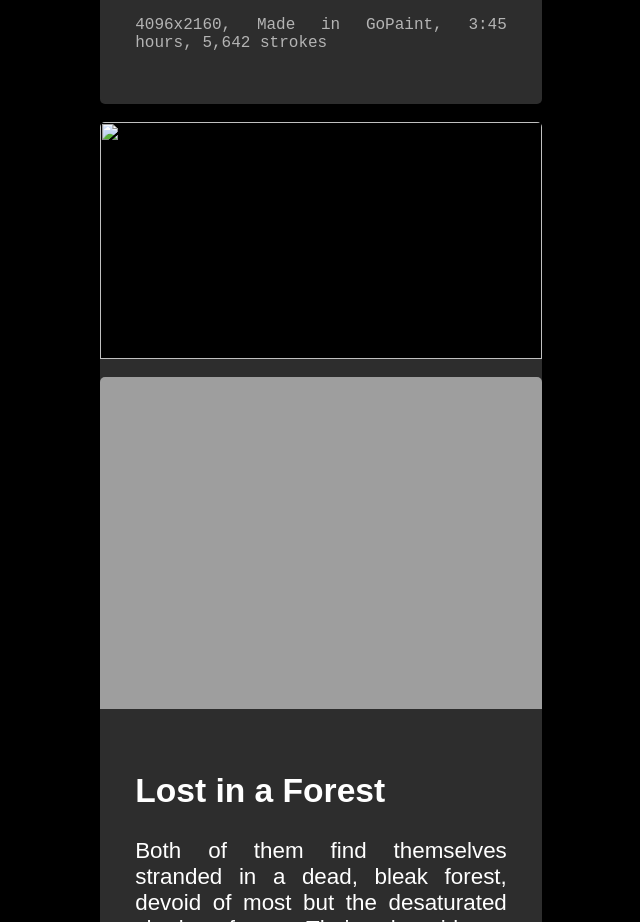
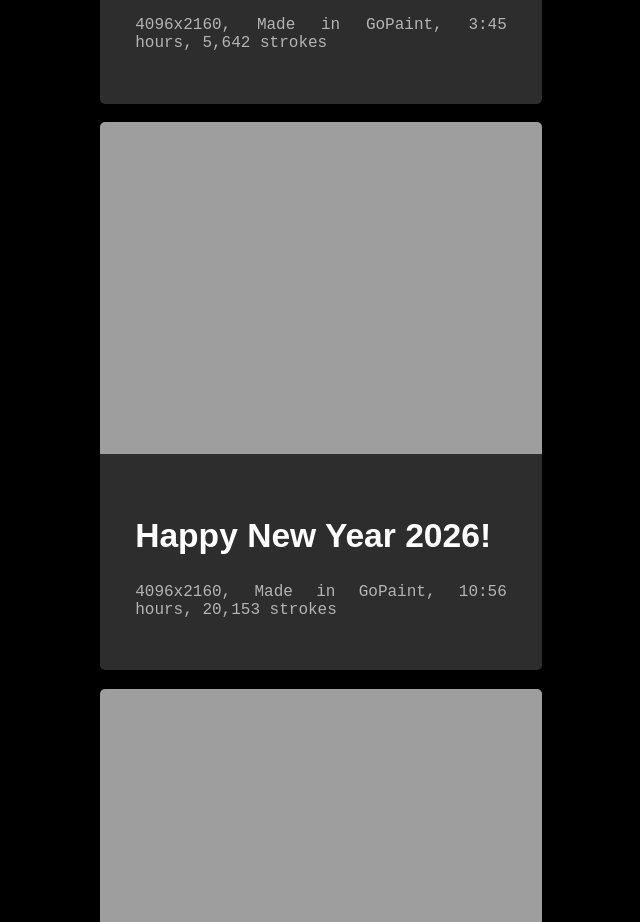
Before and after one commit to odoookentang/home, a plain HTML site: page index.html in a window 1280 px wide. Shown: the part 2740-3662 px from the top of the page, without its empty margins (319-959 px from the left). Drawn offline with Linux system fonts and the light colour scheme; the site is published under a folder, as on GitHub Pages, so addresses that start at the root find nothing; a web font is replaced by a local one.

Commit message:
Update index.html

```diff
--- a/index.html
+++ b/index.html
@@ -88,7 +88,7 @@
                 </div>
             </div>
             <div class="artwork">
-                <img src="/web-assets/artworks/Untitled 296_202604212254_32360.png">
+                <img src="web-assets/artworks/Untitled 296_202604212254_32360.png">
                 <div class="artwork-info">
                     <h2>Happy New Year 2026!</h2>
                     <p class="mono">
```
